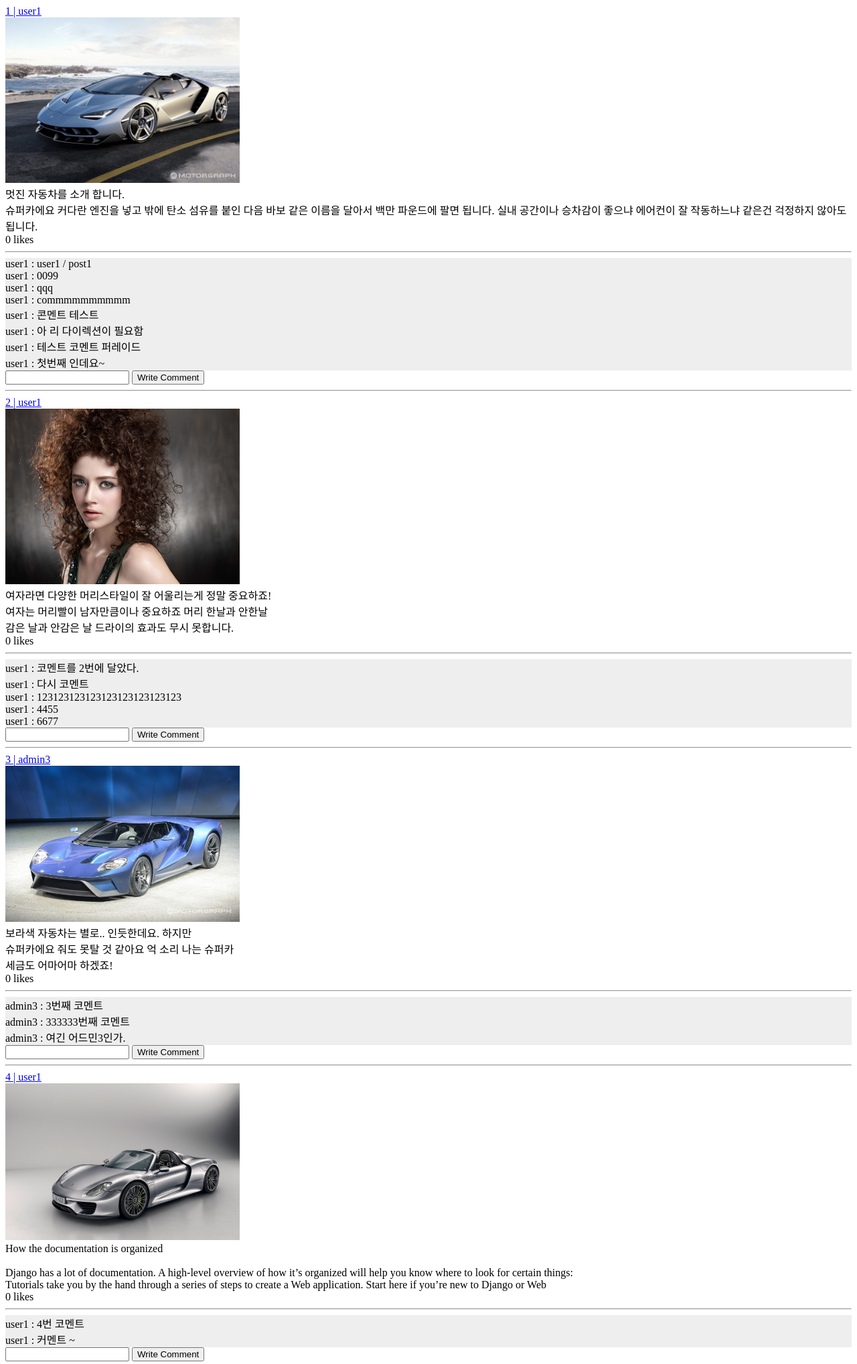
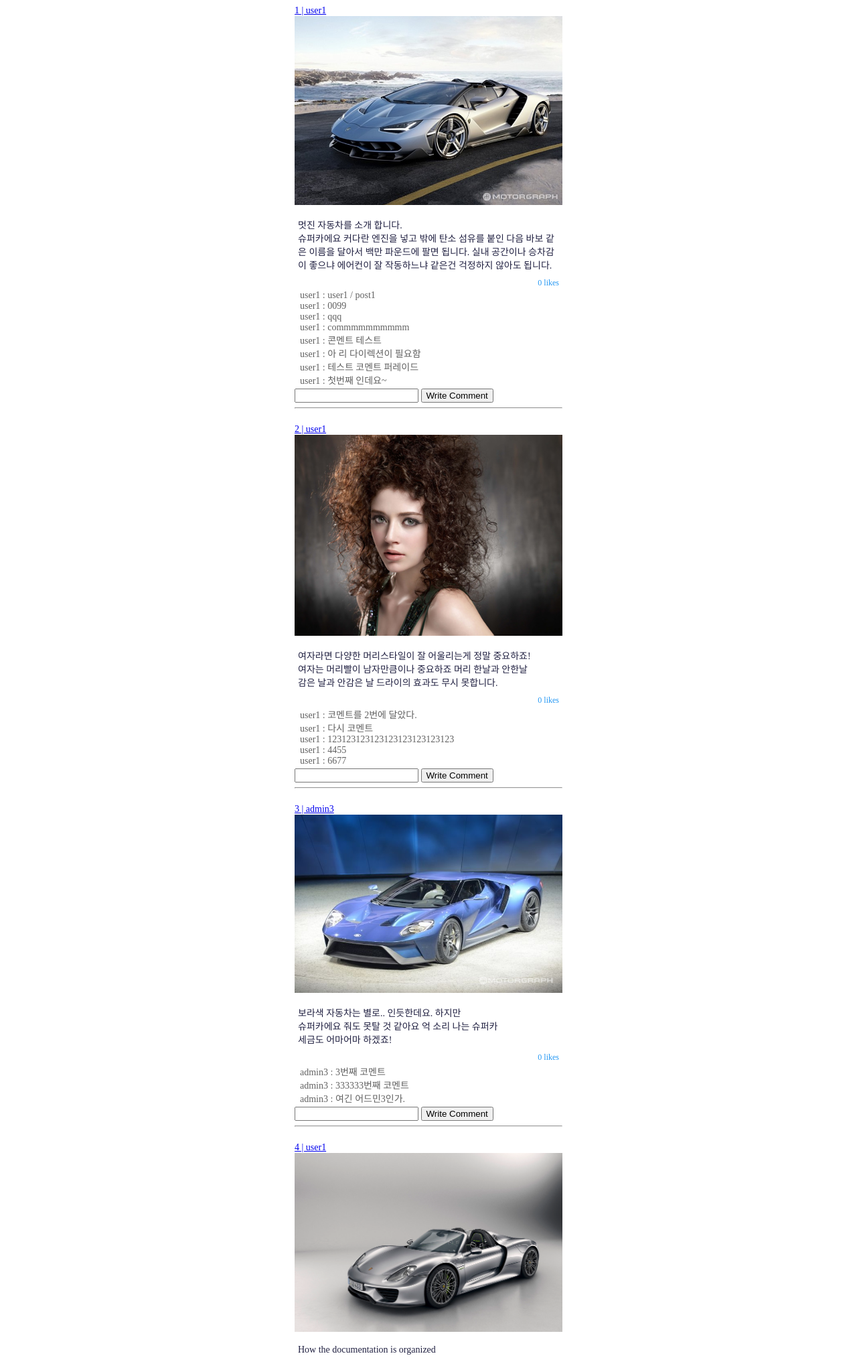
Before and after one commit to Andrew-Woo9/django_instagram, a Django app: page /post/ in a window 1280 px wide. Shown: the top 2036 px of the page at 67% size. Run offline with Django 3.2, Linux system fonts and the light colour scheme; data comes from the database, SQL or seed files in the repository; both versions use the stored data as it was after the commit; data that the repository does not hold is empty.

Commit message:
list design add

```diff
--- a/djangoapp/templates/common/base.html
+++ b/djangoapp/templates/common/base.html
@@ -4,11 +4,16 @@
     <meta charset="UTF-8">
     <title>Title</title>
     <style>
-    .warp {width:700px; margin:0 auto;}
+    body {font-size: 14px;}
+    .warp_detail {width:600px; margin:0 auto;}
+    .warp_list {width:400px; margin:0 auto;}
     .comment {background-color: #eeeeee;}
     .content_box {width: 500px:}
-    .img_title {padding-bottom: 15px; }
-    .img {width:350px;}
+    .img_title {padding-bottom: 5px;}
+    .list_content {color: #212142; padding: 10px 5px;}
+    .list_comment {padding: 3px 8px; color: #616161;}
+    .list_like {text-align: right; padding-right: 5px; color:#2196F3;font-size: 12px; }
+    .img {width:400px;}
     .img2_box {width:500px; margin:0 auto;}
     .img2 {width:450px;}
     </style>
--- a/djangoapp/templates/post/post_list.html
+++ b/djangoapp/templates/post/post_list.html
@@ -2,30 +2,38 @@
 
 {% block content %}
 
+<div class="warp_list">
+
     {% for post in post_list  %}
-        <a href="{% url 'post:post_detail' post_id=post.id %}">{{ post.id }} | {{ post.author.username }}<br>
-        <img class="img" src="{{ MEDIA_URL }}{{ post.photo }}"></a><br>
-        {{ post.content|linebreaksbr }} <br>
-        {{ post.like_users.count }} likes
-        <hr>
-
+        <div>
+            <div class="img_title">
+                <a href="{% url 'post:post_detail' post_id=post.id %}">{{ post.id }} | {{ post.author.username }}
+                <img class="img" src="{{ MEDIA_URL }}{{ post.photo }}">
+                </a>
+            </div>
+        </div>
+        <div class="list_content">{{ post.content|linebreaksbr }}</div>
+        <div class="list_like">{{ post.like_users.count }} likes</div>
+        <div class="list_comment">
             {% if post.comment_set.all %}
                 {% for comment in post.comment_set.all %}
-             <div class="comment">
+                 <div>
                      {{ post.author.username }} : {{comment.content }}
                  </div>
                 {% endfor %}
             {% else %}
                 <p>No comments</p>
             {% endif %}
-
+        </div>
         <form action="" method="POST">{% csrf_token %}
             <input type="text" name="content">
             <input type="hidden" name="post_id" value="{{ post.id }}">
             <button type="submit">Write Comment</button>
         </form>
         <hr>
+        <br>
 
     {% endfor %}
 
+</div>
 {% endblock %}
```
Also changed, not shown: djangoapp/templates/post/post-detail.html (+5 -2 lines), djangoapp/db.sqlite3. Lines whose indentation alone changed are shown as unchanged.
